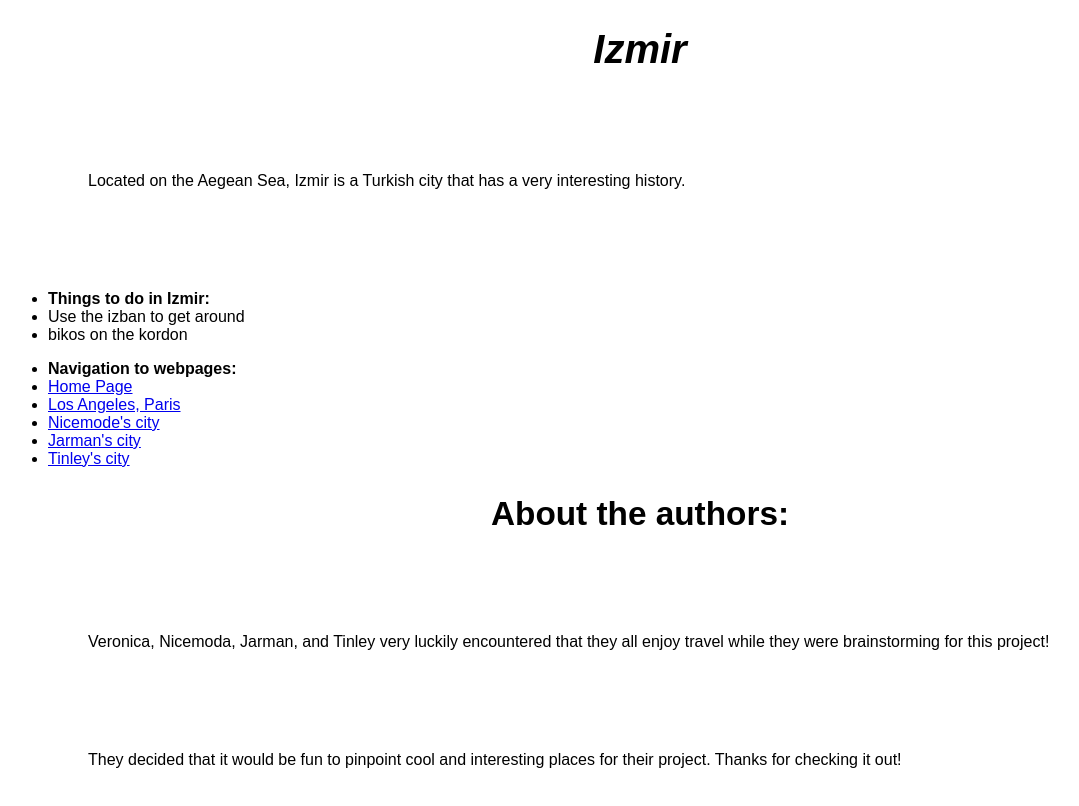
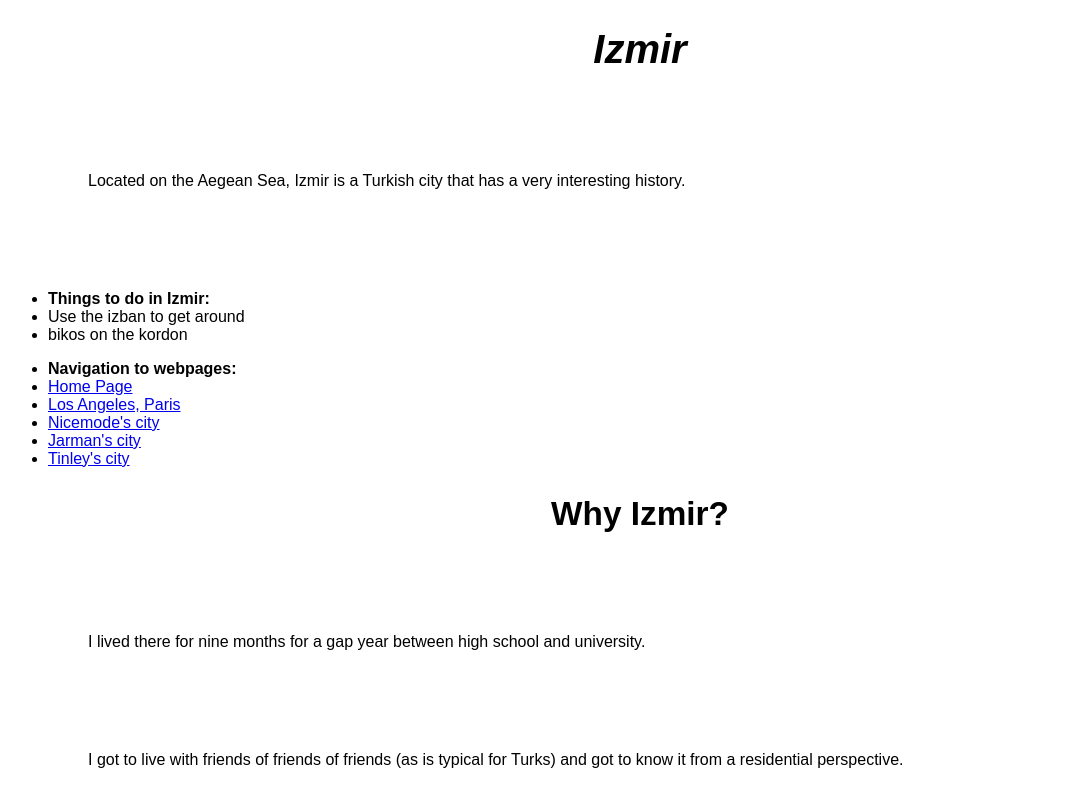
Before and after one commit to voramirez/adventure-seeker, a plain HTML site: page city-Tinley.html in a window 1280 px wide. Shown: the whole page, without its empty margins (0-1079 px from the left). Drawn offline with Linux system fonts and the light colour scheme.

Commit message:
Update city-Tinley.html

```diff
--- a/city-Tinley.html
+++ b/city-Tinley.html
@@ -32,9 +32,9 @@
     </ul>
   </nav>
 
-  <h2>About the authors:</h2>
-  <p>Veronica, Nicemoda, Jarman, and Tinley very luckily encountered that they all enjoy travel while they were brainstorming for this project!</p>
-  <p>They decided that it would be fun to pinpoint cool and interesting places for their project. Thanks for checking it out!</p>
+  <h2>Why Izmir?</h2>
+  <p>I lived there for nine months for a gap year between high school and university.</p>
+  <p>I got to live with friends of friends of friends (as is typical for Turks) and got to know it from a residential perspective.</p>
 
 </body>
 </html>
```
